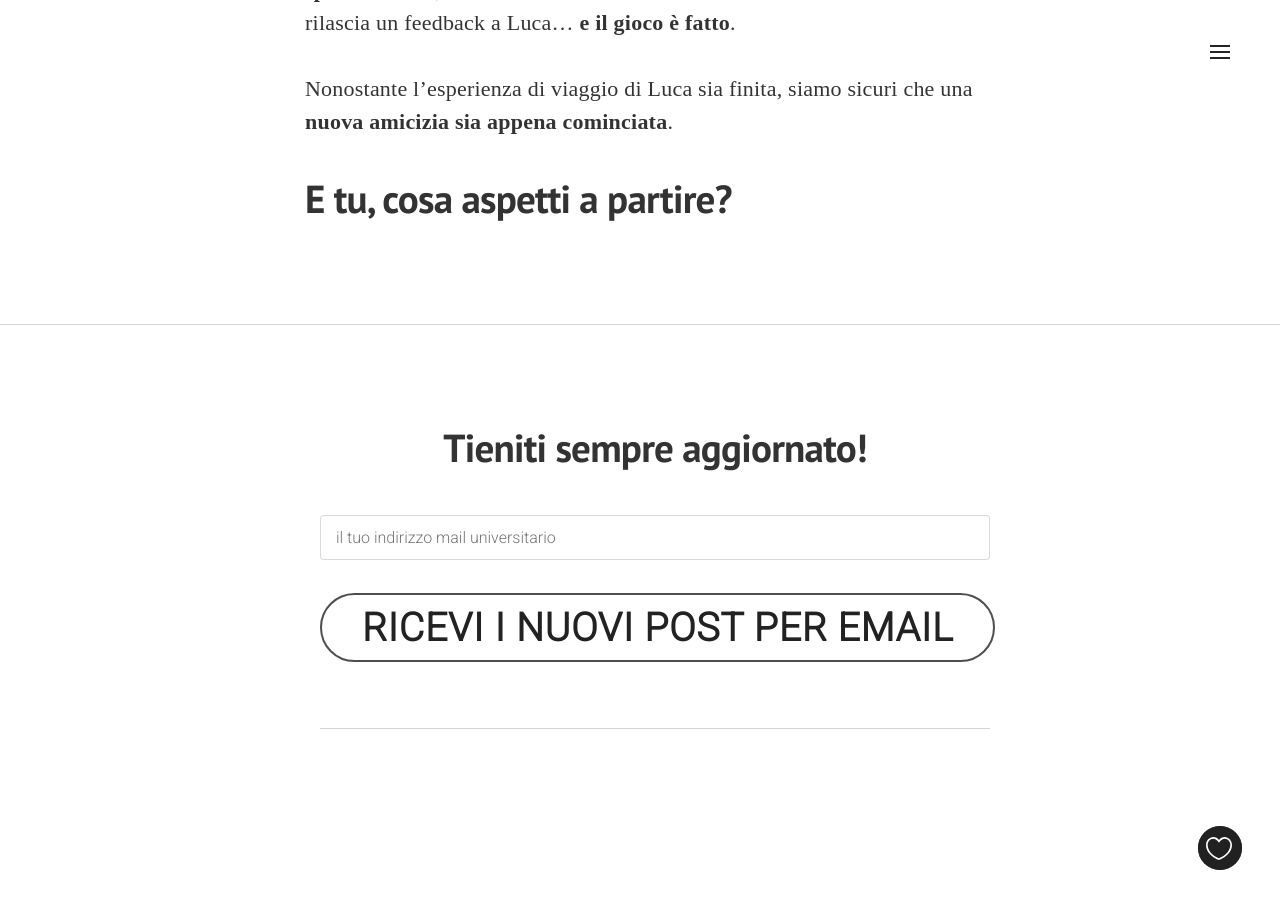
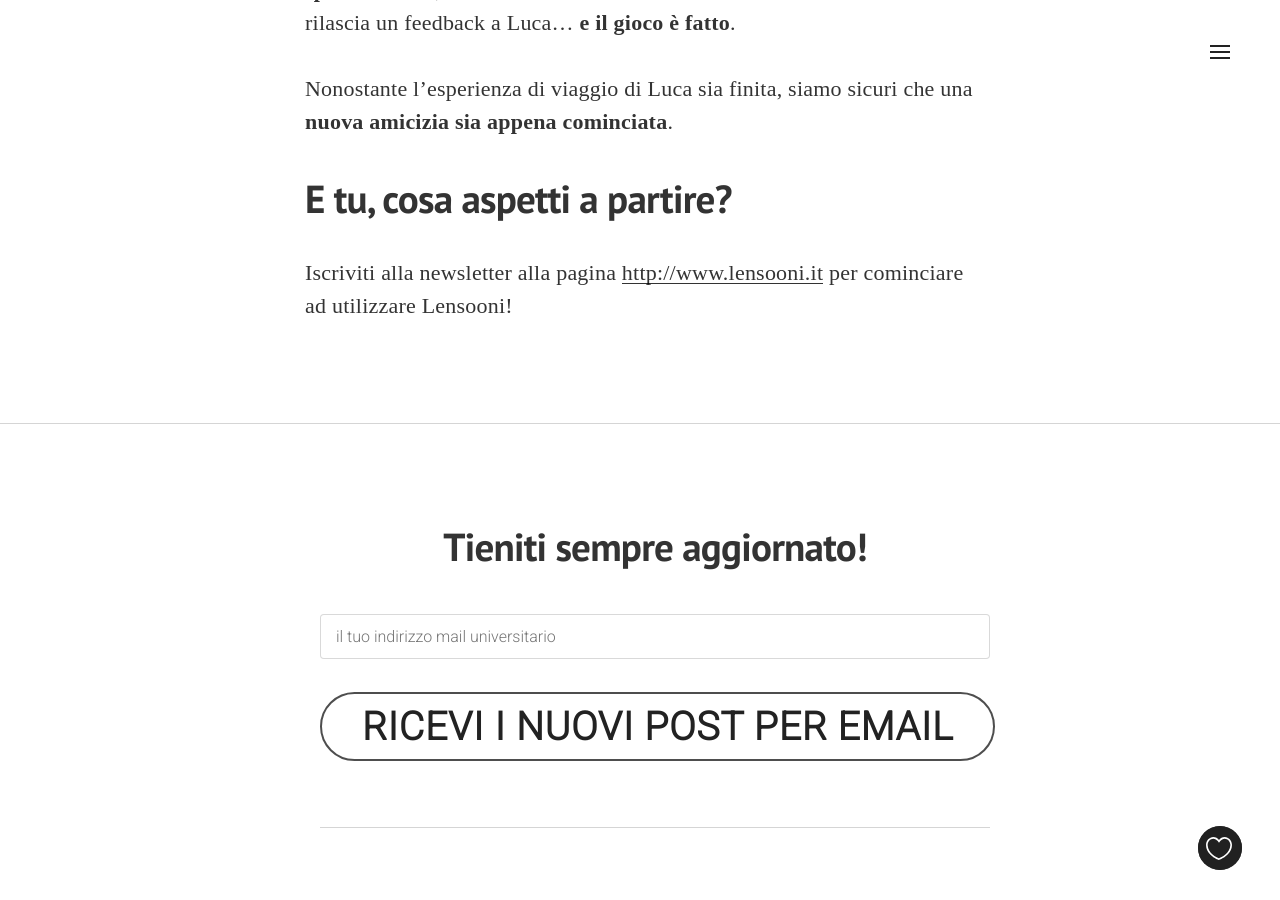
Before and after one commit to Giachelli/blog, a Jekyll site: the page built from _posts/2017-08-21-come-funziona-Lensooni.markdown, in a window 1280 px wide and 900 px high, scrolled down 2007 px. Built offline with Jekyll 4.4.1, drawn with Linux system fonts in a browser that asks for light colours; nearby versions of some CDN libraries; some web fonts are replaced; Markdown is read by kramdown in place of the engine named in the settings; comment, search, counter and statistics services are not loaded.

Commit message:
Update 2017-08-21-come-funziona-Lensooni.markdown

```diff
--- a/_posts/2017-08-21-come-funziona-Lensooni.markdown
+++ b/_posts/2017-08-21-come-funziona-Lensooni.markdown
@@ -26,3 +26,5 @@ Tra i vari annunci trova quello di casa di Marco che gli offre un posto letto in
 Nonostante l'esperienza di viaggio di Luca sia finita, siamo sicuri che una **nuova amicizia sia appena cominciata**.
 
 ### E tu, cosa aspetti a partire?
+
+Iscriviti alla newsletter alla pagina [http://www.lensooni.it](www.lensooni.it) per cominciare ad utilizzare Lensooni!
```
